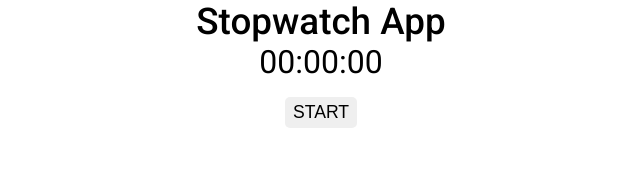
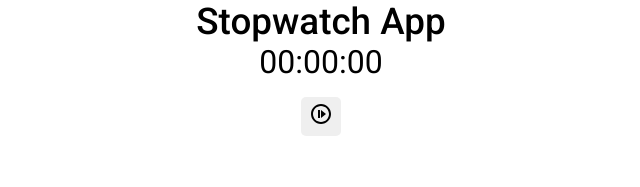
Before and after one commit to ericksvaguilar/stopwatch-app, a React (Create React App) app: page / in a window 1280 px wide. Shown: the top 187 px of the page, without its empty margins (319-959 px from the left). Built offline with nearby package versions, Linux system fonts and the light colour scheme.

Commit message:
feat(clock.jsx): add image icons to buttons

```diff
--- a/src/components/Clock.jsx
+++ b/src/components/Clock.jsx
@@ -33,17 +33,73 @@ export const Clock = () => {
 
       <div>
         {!isRunning && time === 0 && (
-          <button onClick={() => setIsRunning(true)}>Start</button>
+          <button onClick={() => setIsRunning(true)}>
+            <svg
+              xmlns='http://www.w3.org/2000/svg'
+              enable-background='new 0 0 24 24'
+              height='24px'
+              viewBox='0 0 24 24'
+              width='24px'
+              fill='#000000'
+            >
+              <g>
+                <rect fill='none' height='24' width='24' />
+                <path d='M12,4c4.41,0,8,3.59,8,8s-3.59,8-8,8s-8-3.59-8-8S7.59,4,12,4 M12,2C6.48,2,2,6.48,2,12c0,5.52,4.48,10,10,10 s10-4.48,10-10C22,6.48,17.52,2,12,2L12,2z M11,8H9v8h2V8z M17,12l-5-4v8L17,12z' />
+              </g>
+            </svg>
+          </button>
         )}
 
-        {isRunning && <button onClick={() => setIsRunning(false)}>Stop</button>}
-
-        {!isRunning && time !== 0 && (
-          <button onClick={() => setIsRunning(true)}>Resume</button>
+        {isRunning && (
+          <button onClick={() => setIsRunning(false)}>
+            <svg
+              xmlns='http://www.w3.org/2000/svg'
+              height='24px'
+              viewBox='0 0 24 24'
+              width='24px'
+              fill='#000000'
+            >
+              <path d='M0 0h24v24H0V0z' fill='none' />
+              <path d='M6 19h4V5H6v14zm8-14v14h4V5h-4z' />
+            </svg>
+          </button>
         )}
 
         {!isRunning && time !== 0 && (
-          <button onClick={() => setTime(0)}>Reset</button>
+          <button onClick={() => setIsRunning(true)}>
+            <svg
+              xmlns='http://www.w3.org/2000/svg'
+              height='24px'
+              viewBox='0 0 24 24'
+              width='24px'
+              fill='#000000'
+            >
+              <path d='M0 0h24v24H0V0z' fill='none' />
+              <path d='M10 8.64L15.27 12 10 15.36V8.64M8 5v14l11-7L8 5z' />
+            </svg>
+          </button>
+        )}
+
+        {!isRunning && time !== 0 && (
+          <button onClick={() => setTime(0)}>
+            <svg
+              xmlns='http://www.w3.org/2000/svg'
+              enable-background='new 0 0 24 24'
+              height='24px'
+              viewBox='0 0 24 24'
+              width='24px'
+              fill='#000000'
+            >
+              <g>
+                <path d='M0,0h24v24H0V0z' fill='none' />
+              </g>
+              <g>
+                <g>
+                  <path d='M6,13c0-1.65,0.67-3.15,1.76-4.24L6.34,7.34C4.9,8.79,4,10.79,4,13c0,4.08,3.05,7.44,7,7.93v-2.02 C8.17,18.43,6,15.97,6,13z M20,13c0-4.42-3.58-8-8-8c-0.06,0-0.12,0.01-0.18,0.01l1.09-1.09L11.5,2.5L8,6l3.5,3.5l1.41-1.41 l-1.08-1.08C11.89,7.01,11.95,7,12,7c3.31,0,6,2.69,6,6c0,2.97-2.17,5.43-5,5.91v2.02C16.95,20.44,20,17.08,20,13z' />
+                </g>
+              </g>
+            </svg>
+          </button>
         )}
       </div>
     </div>
```
